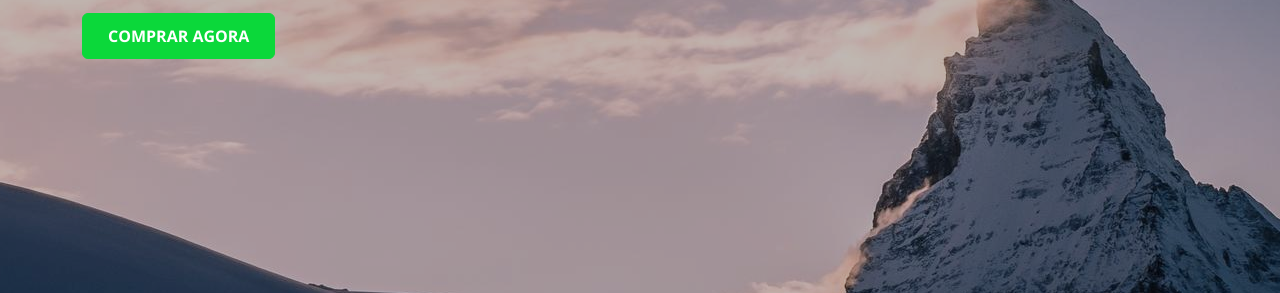
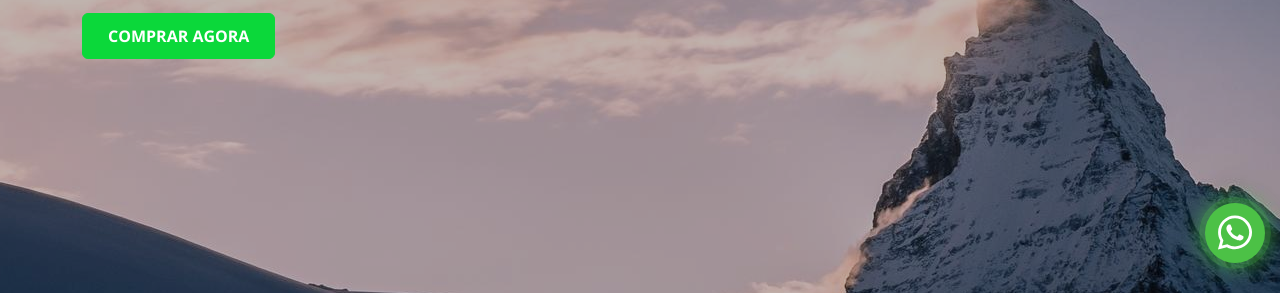
Before and after one commit to PhabloFinotti/LP-TIM, a website built with Vite: page src/index.html in a window 1280 px wide. Shown: the part 507-800 px from the top of the page. Built offline with nearby package versions, Linux system fonts and the light colour scheme; files whose address does not match are found by name.

Commit message:
feat: Botão Popup Whatsapp

```diff
--- a/src/index.html
+++ b/src/index.html
@@ -689,6 +689,13 @@
       </div>
     </footer>
   </main>
+
+  <div class="whatsapp_btn">
+    <a href="https://wa.me/55999999999" target="_blank">
+      <svg xmlns="http://www.w3.org/2000/svg" viewBox="0 0 448 512"><path d="M380.9 97.1C339 55.1 283.2 32 223.9 32c-122.4 0-222 99.6-222 222 0 39.1 10.2 77.3 29.6 111L0 480l117.7-30.9c32.4 17.7 68.9 27 106.1 27h.1c122.3 0 224.1-99.6 224.1-222 0-59.3-25.2-115-67.1-157zm-157 341.6c-33.2 0-65.7-8.9-94-25.7l-6.7-4-69.8 18.3L72 359.2l-4.4-7c-18.5-29.4-28.2-63.3-28.2-98.2 0-101.7 82.8-184.5 184.6-184.5 49.3 0 95.6 19.2 130.4 54.1 34.8 34.9 56.2 81.2 56.1 130.5 0 101.8-84.9 184.6-186.6 184.6zm101.2-138.2c-5.5-2.8-32.8-16.2-37.9-18-5.1-1.9-8.8-2.8-12.5 2.8-3.7 5.6-14.3 18-17.6 21.8-3.2 3.7-6.5 4.2-12 1.4-32.6-16.3-54-29.1-75.5-66-5.7-9.8 5.7-9.1 16.3-30.3 1.8-3.7.9-6.9-.5-9.7-1.4-2.8-12.5-30.1-17.1-41.2-4.5-10.8-9.1-9.3-12.5-9.5-3.2-.2-6.9-.2-10.6-.2-3.7 0-9.7 1.4-14.8 6.9-5.1 5.6-19.4 19-19.4 46.3 0 27.3 19.9 53.7 22.6 57.4 2.8 3.7 39.1 59.7 94.8 83.8 35.2 15.2 49 16.5 66.6 13.9 10.7-1.6 32.8-13.4 37.4-26.4 4.6-13 4.6-24.1 3.2-26.4-1.3-2.5-5-3.9-10.5-6.6z"/></svg>
+    </a>
+  </div>
+
   <script defer type="module" src="./../node_modules/bootstrap/dist/js/bootstrap.bundle.js"></script>
   <script defer type="module" src="./../node_modules/@glidejs/glide/dist/glide.js"></script>
   <script defer type="module" src="./js/main.js"></script>
--- /dev/null
+++ b/src/sass/components/_whatsapp-popup.scss
@@ -0,0 +1,62 @@
+
+/*** whatsapp_btn ***/
+
+.whatsapp_btn {
+	position: fixed;
+	right: 15px;
+	bottom: 30px;
+	height: 60px;
+	width: 60px;
+	color: #fff;
+	font-size: 35px;
+	display: flex;
+	align-items: center;
+	justify-content: center;
+	border-radius: 50%;
+	background-color: #4dc247;
+	z-index: 99;
+
+  &::before{
+    content: '';
+    display: block;
+    position: absolute;
+    left: 0px;
+    top: 0px;
+    height: 100%;
+    width: 100%;
+    z-index: -1;
+    border-radius: 50%;
+    background-color: rgba(77, 194, 71, .7);
+    animation: whatsapp 2s infinite 2s alternate;
+  }
+
+  a{
+    color: #fff;
+    text-decoration: none;
+    width: 100%;
+    height: 100%;
+    display: block;
+  }
+
+  svg{
+    height: 65%;
+    width: 100%;
+    fill: #fff;
+  }
+
+}
+
+@keyframes whatsapp {
+	from {
+		opacity: .3;
+		transform: scale(1);
+		box-shadow: 0px 0px 0px #4dc247;
+	}
+	to {
+		opacity: .7;
+		transform: scale(1.25);
+		box-shadow: 0px 0px 20px #4dc247;
+	}
+}
+
+/*** whatsapp_btn ***/
--- a/src/sass/style.scss
+++ b/src/sass/style.scss
@@ -7,6 +7,7 @@
 
 // Components
 @import "components/anchor";
+@import "components/whatsapp-popup";
 
 // // Layout
 @import "themes/header";
```
Also changed, not shown: src/css/style.css.
